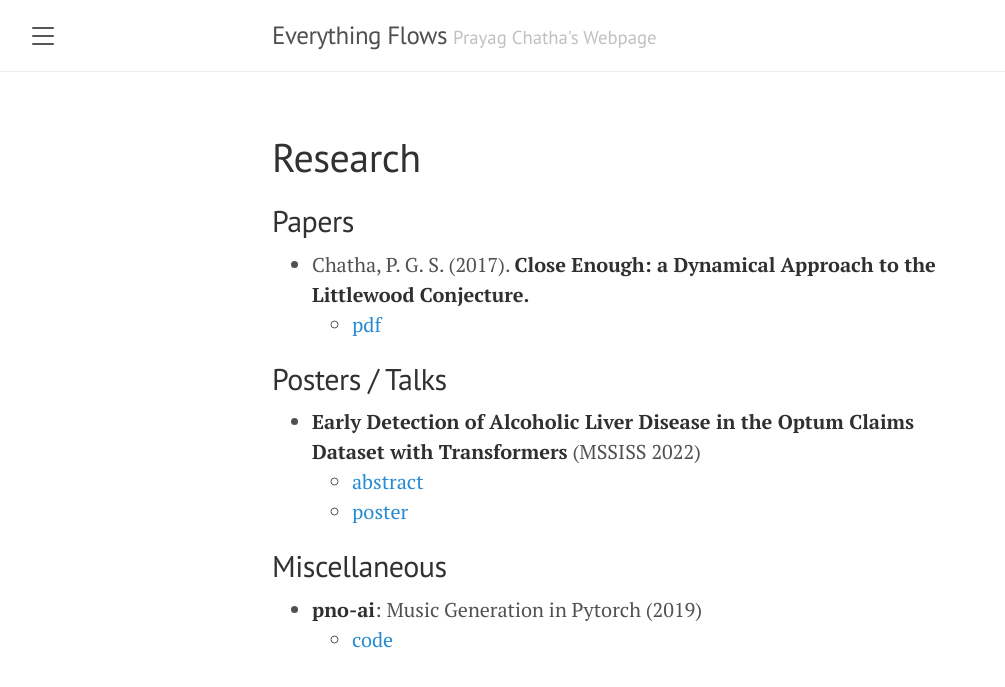
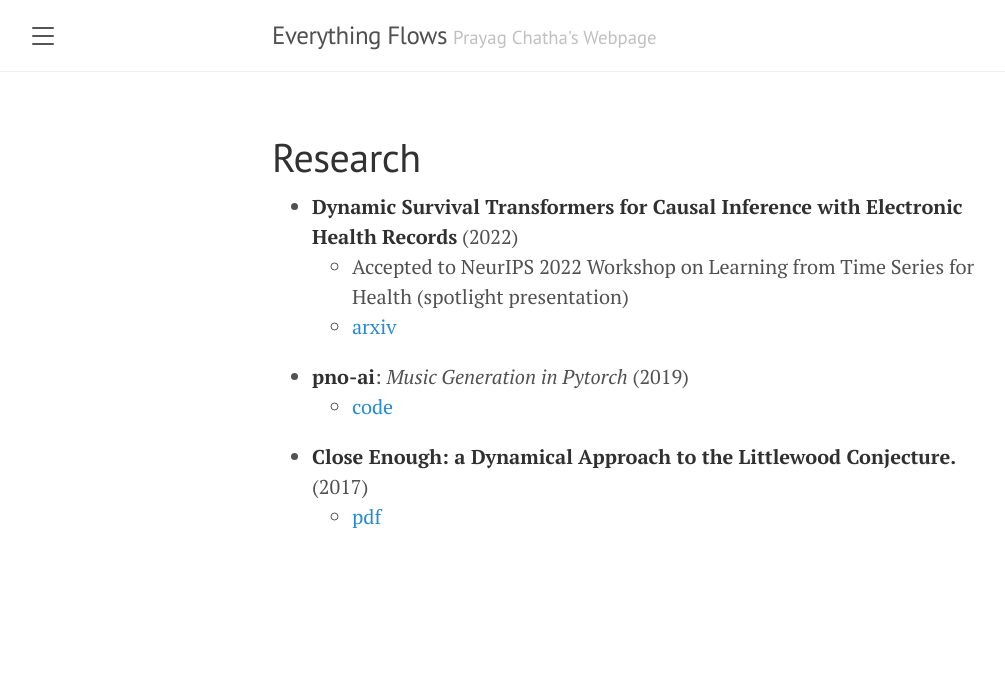
Before and after one commit to chathasphere/chathasphere.github.io, a Jekyll site: the page built from research/index.md, in a window 1280 px wide. Shown: the top 687 px of the page, without its empty margins (8-1013 px from the left). Built offline with Jekyll 4.4.1, drawn with Linux system fonts in a browser that asks for light colours.

Commit message:
Updated research page

```diff
--- a/research/index.md
+++ b/research/index.md
@@ -2,19 +2,10 @@
 layout: category
 title: Research
 ---
-## Papers
-
-- Chatha, P. G. S. (2017). **Close Enough: a Dynamical Approach to the Littlewood Conjecture.**
+- **Dynamic Survival Transformers for Causal Inference with Electronic Health Records** (2022)
+    - Accepted to NeurIPS 2022 Workshop on Learning from Time Series for Health (spotlight presentation)
+    - [arxiv](https://arxiv.org/abs/2210.15417)
+- **pno-ai**: *Music Generation in Pytorch* (2019)
+    - [code](https://github.com/chathasphere/pno-ai)
+- **Close Enough: a Dynamical Approach to the Littlewood Conjecture.** (2017)
     - [pdf](https://digitalcollections.wesleyan.edu/object/ir-2470)
-
-## Posters / Talks
-
-- **Early Detection of Alcoholic Liver Disease in the Optum Claims Dataset with Transformers** (MSSISS 2022)
-    - [abstract](/research/mssiss_2022)
-    - [poster](https://drive.google.com/file/d/1ctLbQyOJakmC-S9EHK1vHvJe4yTxr2fg/view?usp=sharing)
-
-
-## Miscellaneous
-
-- **pno-ai**: Music Generation in Pytorch (2019)
-    - [code](https://github.com/chathasphere/pno-ai)
--- a/teaching/index.md
+++ b/teaching/index.md
@@ -3,6 +3,7 @@ layout: category
 title: Teaching
 ---
 Graduate Student Instructor at University of Michigan, Ann Arbor
+- STATS 413 (Fall 2022)
 - [STATS 306](/teaching/stats306) (Winter 2022)
 - STATS 401 (Fall 2021)
 - STATS 401 (Winter 2021)
```
Also changed, not shown: research/mssiss_2022.md (deleted, +0 -13 lines).
